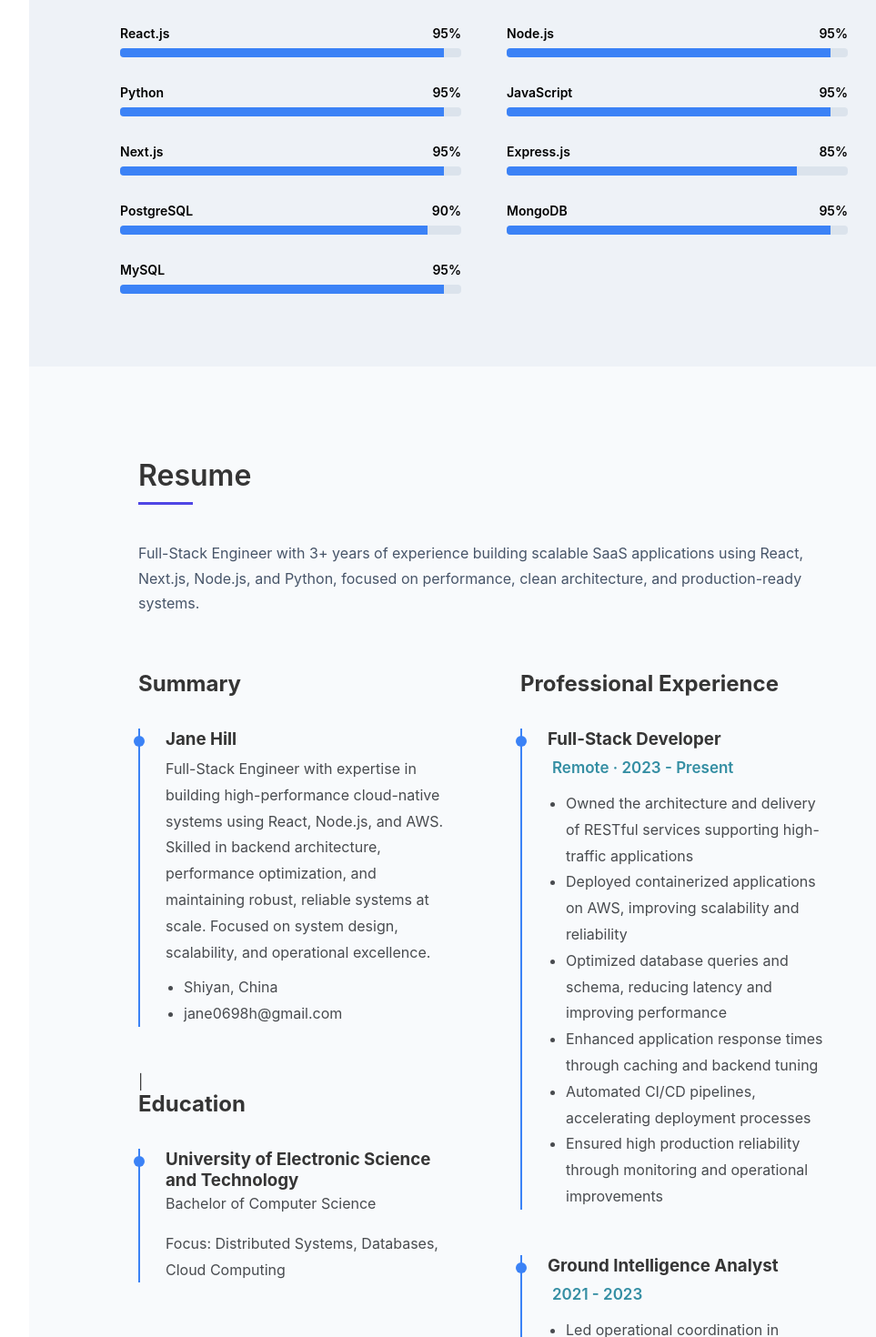
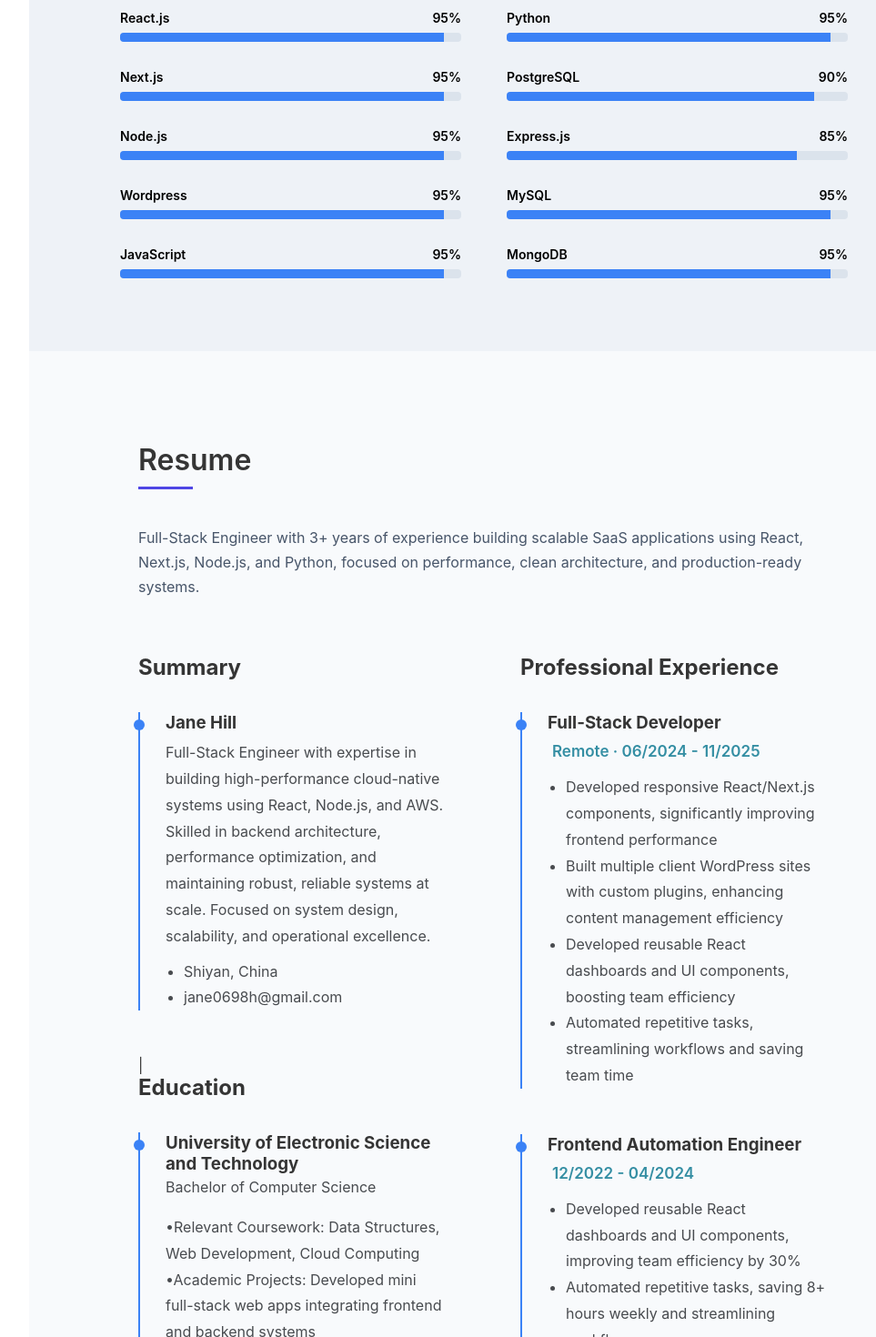
Before and after one commit to YoRHa0908/Portfolio, a Next.js app: page / in a window 1280 px wide. Shown: the part 2002-3472 px from the top of the page at 91% size, without its empty margins (248-1211 px from the left). Built offline with nearby package versions, Linux system fonts and the light colour scheme.

Commit message:
update profile

```diff
--- a/app/components/Resume.tsx
+++ b/app/components/Resume.tsx
@@ -37,7 +37,10 @@ export default function Resume() {
               <p>Bachelor of Computer Science</p>
               <span className="resume-date"></span>
               <p>
-                Focus: Distributed Systems, Databases, Cloud Computing
+                 •Relevant Coursework: Data Structures, Web Development, Cloud Computing
+              </p>
+              <p>
+                 •Academic Projects: Developed mini full-stack web apps integrating frontend and backend systems
               </p>
             </div>
 
@@ -50,24 +53,22 @@ export default function Resume() {
 
             <div className="resume-item">
               <h3>Full-Stack Developer</h3>
-              <span className="resume-date">Remote · 2023 - Present</span>
+              <span className="resume-date">Remote · 06/2024 - 11/2025</span>
               <ul>
-                <li>Owned the architecture and delivery of RESTful services supporting high-traffic applications</li>
-                <li>Deployed containerized applications on AWS, improving scalability and reliability</li>
-                <li>Optimized database queries and schema, reducing latency and improving performance</li>
-                <li>Enhanced application response times through caching and backend tuning</li>
-                <li>Automated CI/CD pipelines, accelerating deployment processes</li>
-                <li>Ensured high production reliability through monitoring and operational improvements</li>
+                <li>Developed responsive React/Next.js components, significantly improving frontend performance</li>
+                <li>Built multiple client WordPress sites with custom plugins, enhancing content management efficiency</li>
+                <li>Developed reusable React dashboards and UI components, boosting team efficiency</li>
+                <li>Automated repetitive tasks, streamlining workflows and saving team time</li>
               </ul>
             </div>
 
             <div className="resume-item">
-              <h3>Ground Intelligence Analyst</h3>
-              <span className="resume-date">2021 - 2023</span>
+              <h3>Frontend Automation Engineer</h3>
+              <span className="resume-date">12/2022 - 04/2024</span>
               <ul>
-                <li>Led operational coordination in mission-critical environments, ensuring precision and accountability</li>
-                <li>Designed workflow automation tools, significantly improving operational efficiency</li>
-                <li>Collaborated effectively across cross-functional teams under high-pressure conditions</li>
+                <li>Developed reusable React dashboards and UI components, improving team efficiency by 30%</li>
+                <li>Automated repetitive tasks, saving 8+ hours weekly and streamlining workflows</li>
+                <li>Enhanced reliability of internal tools and standardized interfaces across multiple platforms</li>
               </ul>
             </div>
 
--- a/app/components/Skills.tsx
+++ b/app/components/Skills.tsx
@@ -4,14 +4,15 @@ export default function Skills() {
 
   const skillData = [
     {title:"React.js", percent:"95%" },
+    {title:"Python", percent:"95%" },
+    {title:"Next.js", percent:"95%" },
+    {title:"PostgreSQL", percent:"90%" },
     {title:"Node.js", percent:"95%" },
-    {title:"Python", percent:"95%" },
+    {title:"Express.js", percent:"85%" },
+    {title:"Wordpress", percent:"95%" },
+    {title:"MySQL", percent:"95%" },
     {title:"JavaScript", percent:"95%" },
-    {title:"Next.js", percent:"95%" },
-    {title:"Express.js", percent:"85%" },
-    {title:"PostgreSQL", percent:"90%" },
     {title:"MongoDB", percent:"95%" },
-    {title:"MySQL", percent:"95%" },
   ]
 
   return (
--- a/app/page.tsx
+++ b/app/page.tsx
@@ -62,13 +62,13 @@ export default function Home() {
               </div>
 
               <div className="about-info">
-                <h3 style = {{marginBottom: '45px'}}>Full Stack Engineer (React | Node.js | Python)</h3>
+                <h3 style = {{marginBottom: '45px'}}>Full Stack Engineer (React | Next.js | Node.js | WordPress)</h3>
 
                 <div className="info-grid">
                   <p><strong>Birthday:</strong> 8 September 2000</p>
                   <p><strong>Age:</strong> 26</p>
                   <p><strong>Website:</strong> <a href="https://construkted.com">construkted.com</a></p>
-                  <p><strong>Degree:</strong> Master of Science</p>
+                  <p><strong>Degree:</strong> Bachelor of Computer Science</p>
                   <p><strong>Email:</strong> jane0908hill@outlook.com</p>
                   <p><strong>City:</strong> China</p>
                   <p><strong>Freelance:</strong> Available</p>
```
